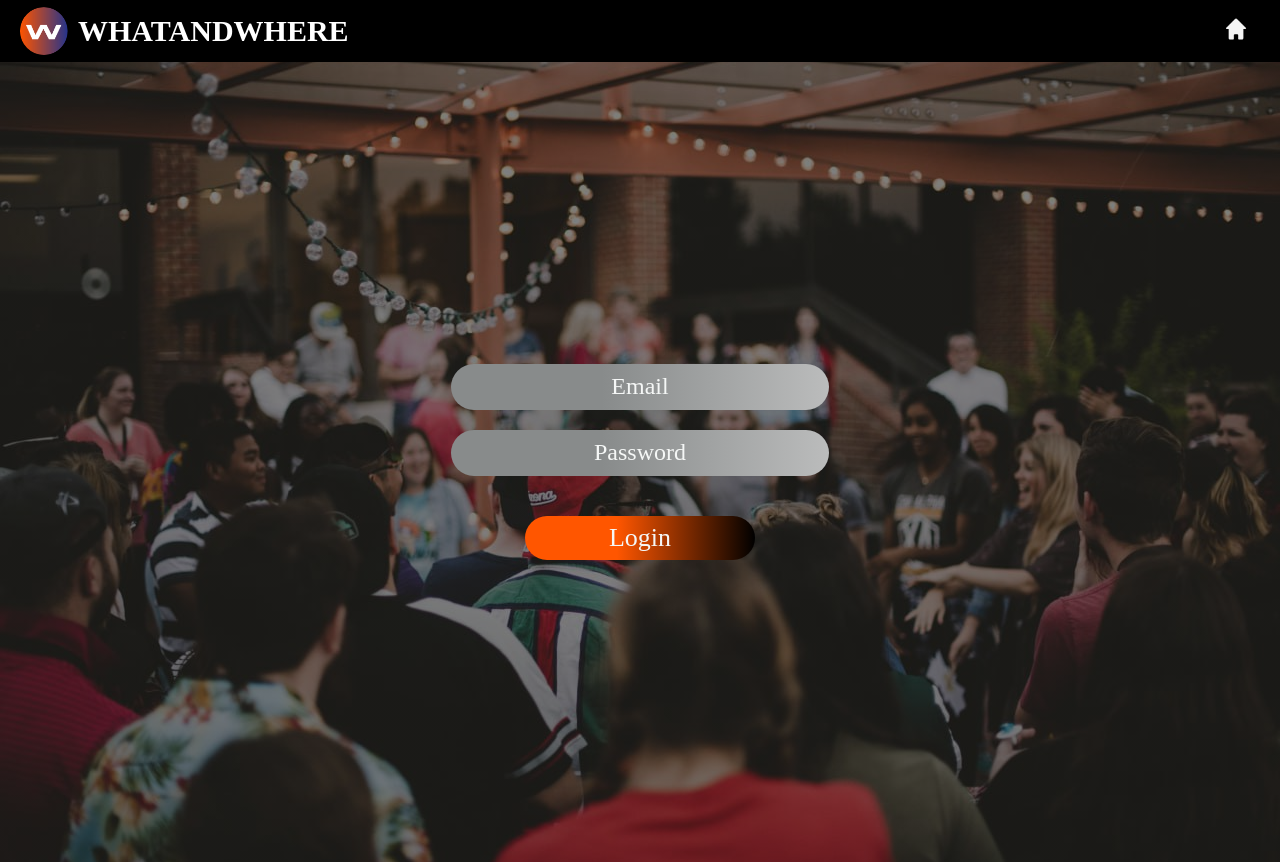
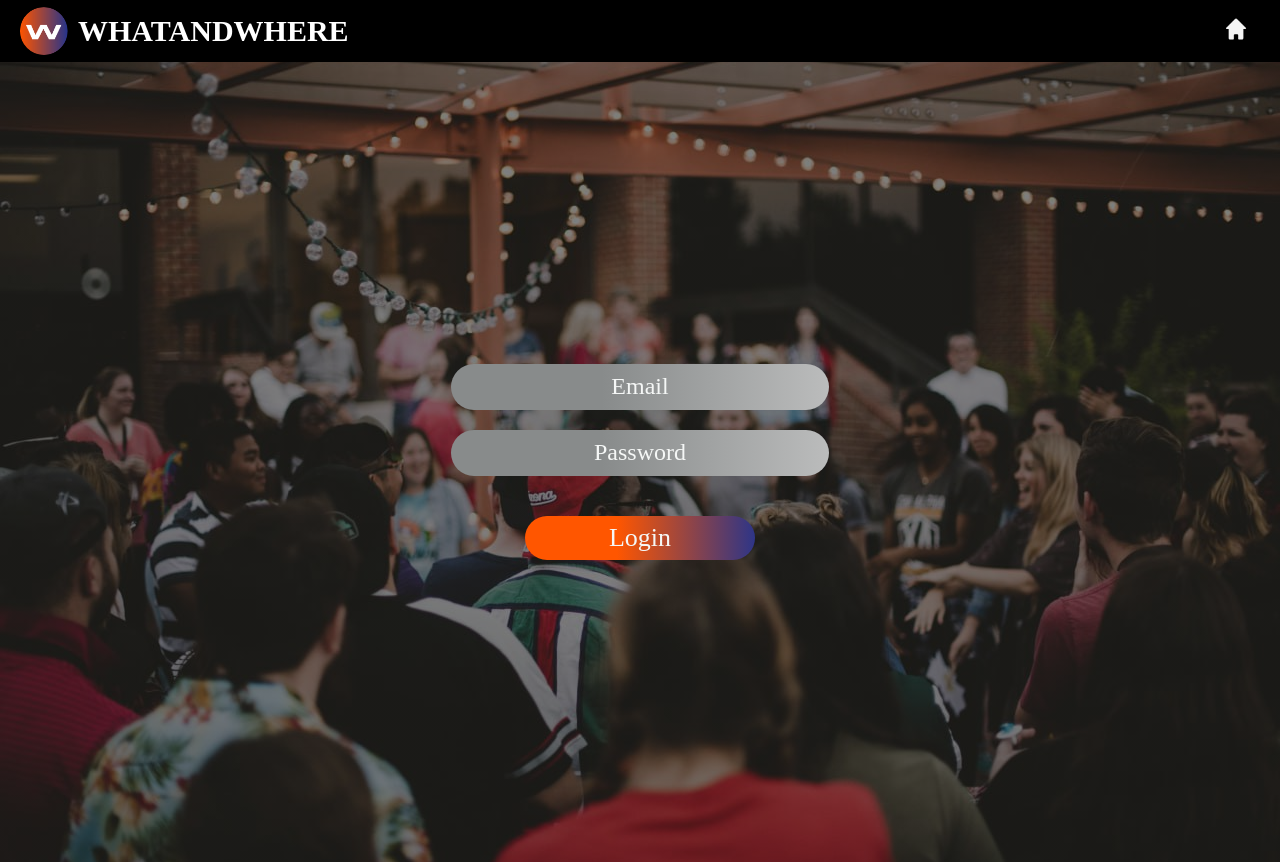
Before and after one commit to WhatandWhere/WhatAndWhere, a React (Create React App) app in the folder client/: page /login in a window 1280 px wide. Built offline with nearby package versions, Linux system fonts and the light colour scheme.

Commit message:
Changed the colour of the login and register buttons

```diff
--- a/client/src/components/design-files-css/LoginRegisterButton.css
+++ b/client/src/components/design-files-css/LoginRegisterButton.css
@@ -2,7 +2,7 @@
     background: linear-gradient(
             90deg,
             rgba(255, 86, 0, 1) 40%,
-            rgb(0, 0, 0, 1) 100%
+            rgba(46, 53, 135, 1) 100%
     );
     color: #f5f7f6;
     padding: 7px 14px;
```
